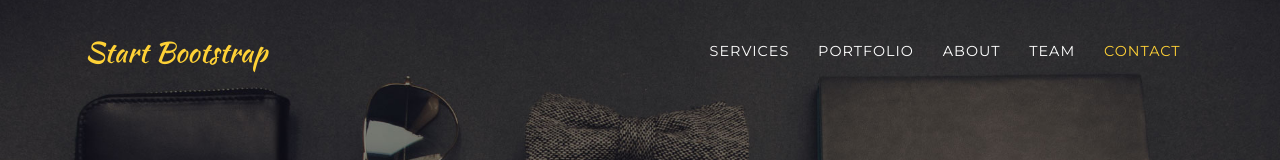
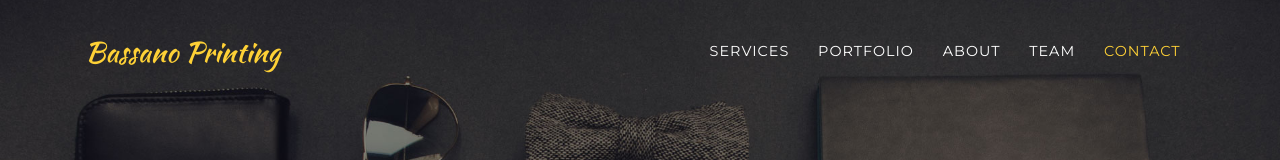
Before and after one commit to obliviga/bassano, a website with bundled scripts: page index.html in a window 1280 px wide. Shown: the top 160 px of the page. Built offline with nearby package versions, Linux system fonts and the light colour scheme; a web font is replaced by a local one.

Commit message:
updating nav logo

```diff
--- a/index.html
+++ b/index.html
@@ -30,7 +30,7 @@
     <!-- Navigation -->
     <nav class="navbar navbar-expand-lg navbar-dark fixed-top" id="mainNav">
       <div class="container">
-        <a class="navbar-brand js-scroll-trigger" href="#page-top">Start Bootstrap</a>
+        <a class="navbar-brand js-scroll-trigger" href="#page-top">Bassano Printing</a>
         <button class="navbar-toggler navbar-toggler-right" type="button" data-toggle="collapse" data-target="#navbarResponsive" aria-controls="navbarResponsive" aria-expanded="false" aria-label="Toggle navigation">
           Menu
           <i class="fas fa-bars"></i>
```
